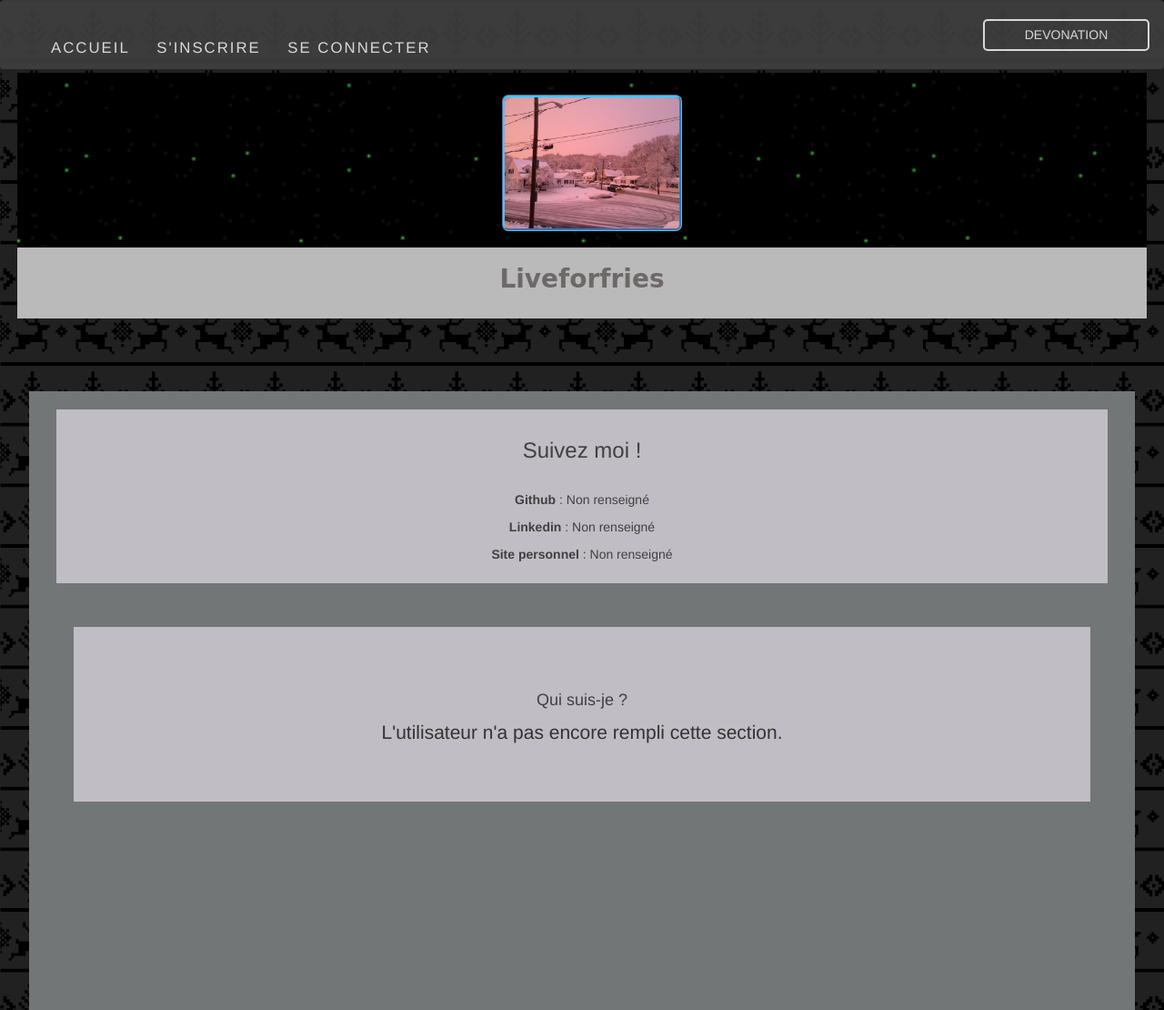
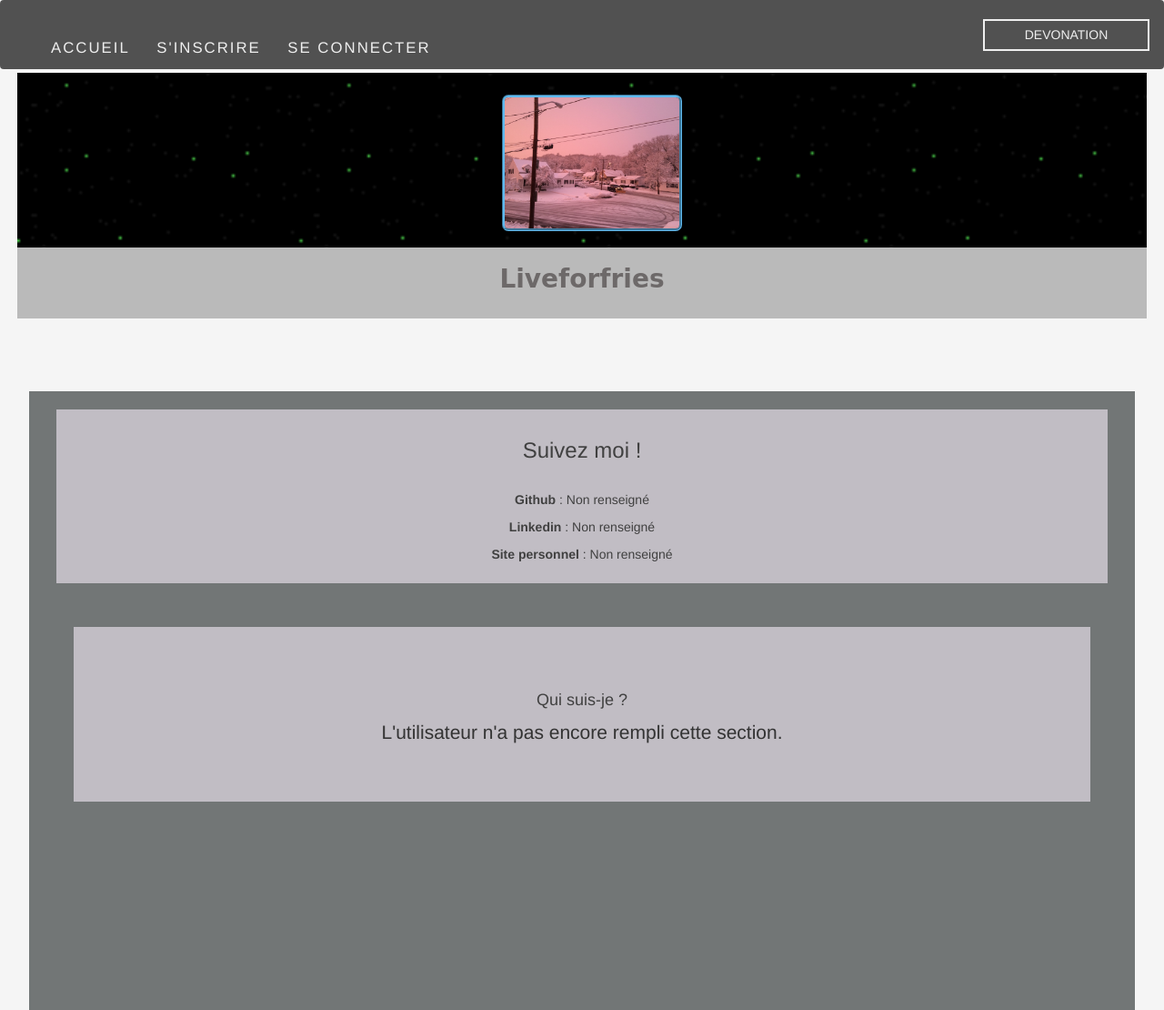
Before and after one commit to koneswaranp/Ydays2017, a PHP site: page /Profil/profil_infos_utilisateur.php?id_user=4 in a window 1280 px wide. Shown: the whole page at 91% size. Run offline with PHP 8.4, Linux system fonts and the light colour scheme; data comes from the database, SQL or seed files in the repository.

Commit message:
legeres modifications css

```diff
--- a/Profil/profil.css
+++ b/Profil/profil.css
@@ -12,7 +12,7 @@
 }
 .title h3{
     border: solid 2px #eeeeee;
-    border-radius: 5px;
+    font-size: 1em;
     text-align: center;
     padding: 1vh 1vw;
 }
@@ -41,7 +41,7 @@ a {
 }
 
 body {
-    background-image: url(../img/christmas-dark.png);
+    background-color: #f5f5f5;
 }
 
 
```
